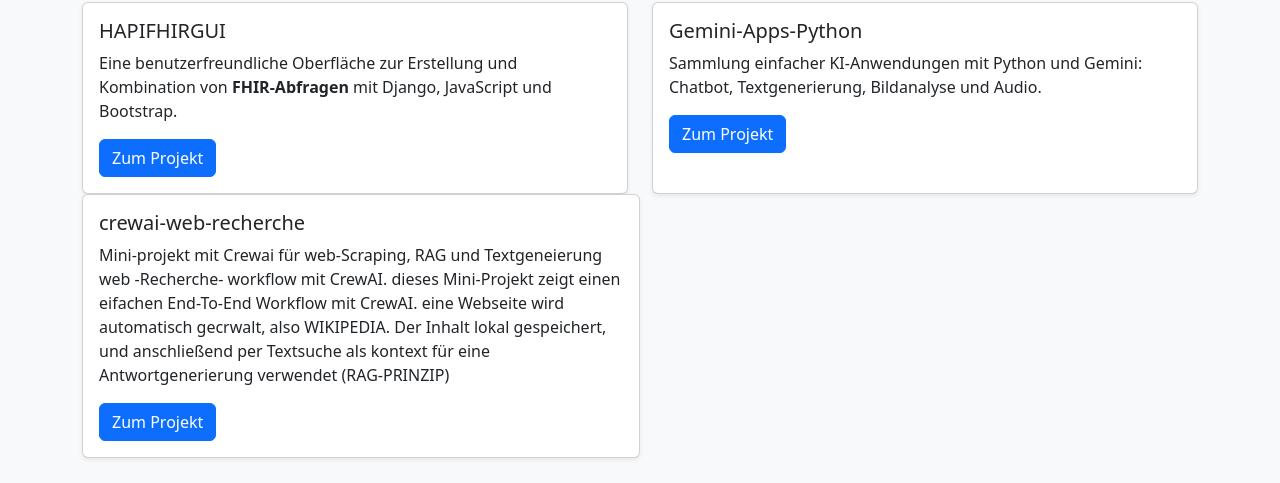
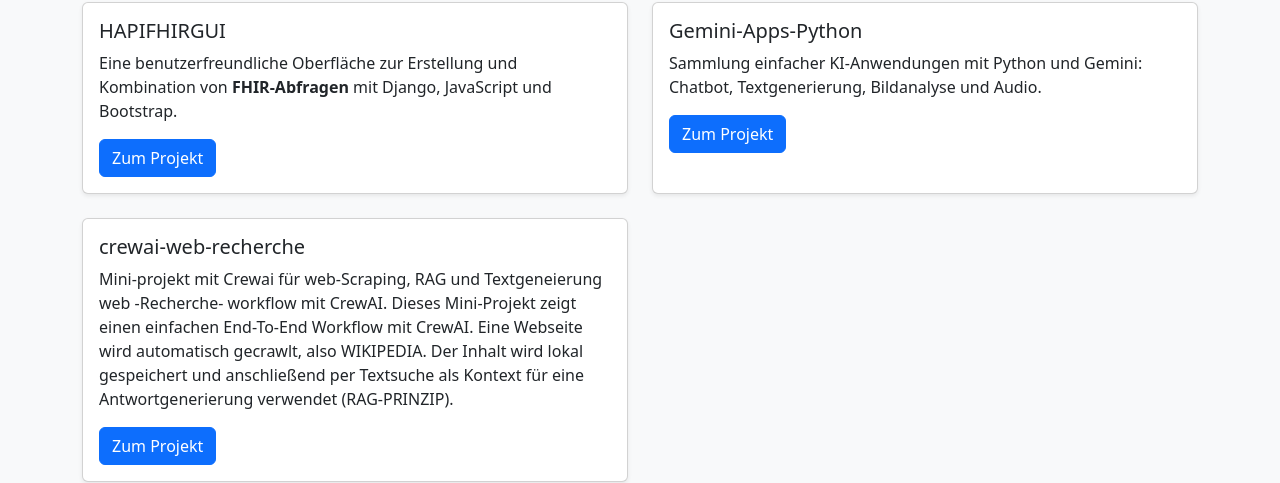
Before and after one commit to ptieme/ptieme.github.io, a plain HTML site: page index.html in a window 1280 px wide. Shown: the part 507-990 px from the top of the page. Drawn offline with nearby package versions, Linux system fonts and the light colour scheme.

Commit message:
Update index.html

```diff
--- a/index.html
+++ b/index.html
@@ -30,8 +30,8 @@
   <!-- Projekte -->
 <section id="projects" class="mb-5">
   <h2 class="mb-3">Projekte</h2>
+
   <div class="row g-4">
-
     <!-- Projekt 1 -->
     <div class="col-md-6">
       <div class="card shadow-sm h-100">
@@ -60,23 +60,24 @@
       </div>
     </div>
 
-      </div>
-
     <!-- Projekt 3 -->
-        <div class="col-md-6 mb-4">
+    <div class="col-md-6">
       <div class="card shadow-sm h-100">
         <div class="card-body">
           <h5 class="card-title">crewai-web-recherche</h5>
           <p class="card-text">
-              Mini-projekt mit Crewai für web-Scraping, RAG und Textgeneierung web -Recherche- workflow mit CrewAI. dieses Mini-Projekt zeigt einen eifachen End-To-End Workflow mit CrewAI. eine Webseite wird automatisch gecrwalt, also WIKIPEDIA. Der Inhalt lokal gespeichert, und anschließend per Textsuche als kontext für eine Antwortgenerierung verwendet (RAG-PRINZIP)
+            Mini-projekt mit Crewai für web-Scraping, RAG und Textgeneierung web -Recherche- workflow mit CrewAI.
+            Dieses Mini-Projekt zeigt einen einfachen End-To-End Workflow mit CrewAI. Eine Webseite wird automatisch gecrawlt, also WIKIPEDIA.
+            Der Inhalt wird lokal gespeichert und anschließend per Textsuche als Kontext für eine Antwortgenerierung verwendet (RAG-PRINZIP).
           </p>
-              <a href=" https://github.com/ptieme/crewai-web-recherche/tree/main/crewai-web-recherche" class="btn btn-primary" target="_blank">Zum Projekt</a>
+          <a href="https://github.com/ptieme/crewai-web-recherche/tree/main/crewai-web-recherche" class="btn btn-primary" target="_blank">Zum Projekt</a>
         </div>
       </div>
     </div>
 
   </div>
 </section>
+
 
     <!-- Kontakt -->
     <section id="contact">
```
Lines whose indentation alone changed are shown as unchanged.
